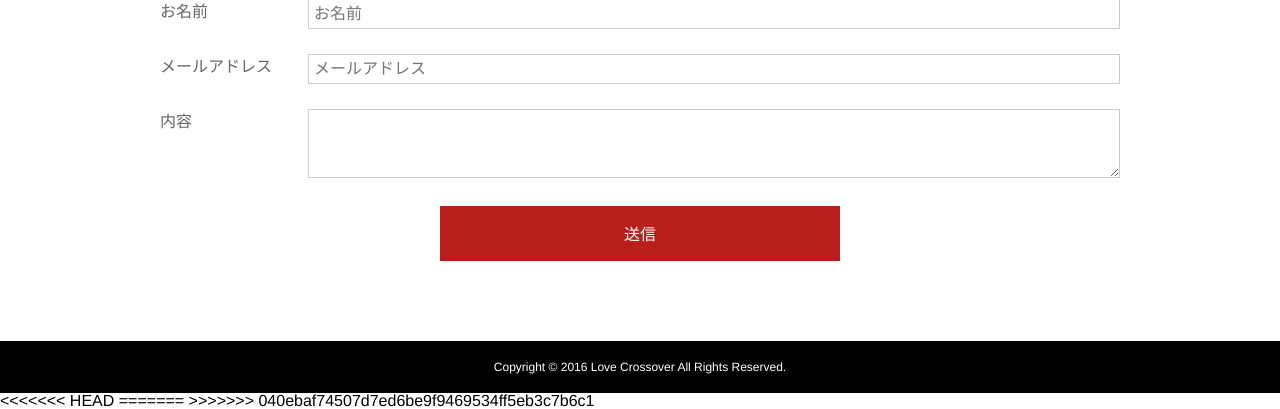
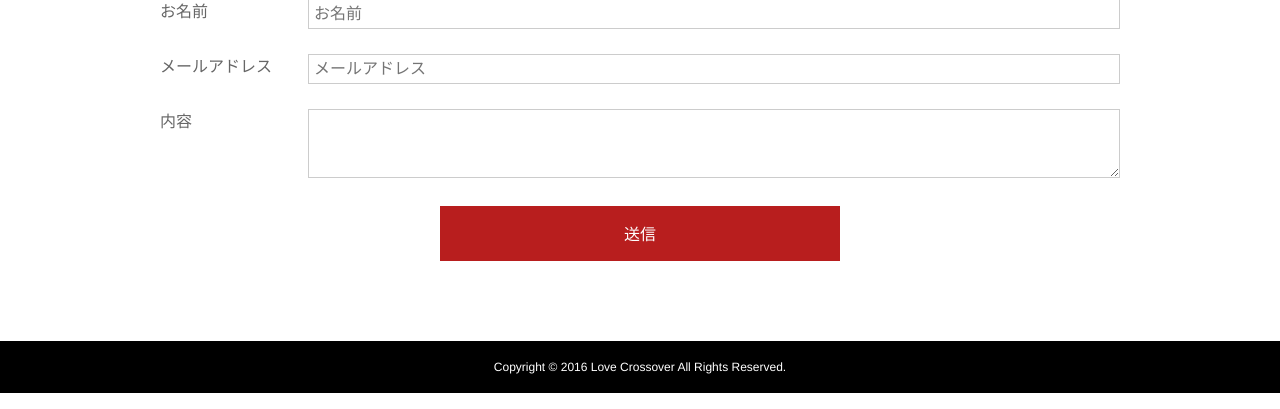
Before and after one commit to l2tporg/love-crossover, a PHP site: page / in a window 1280 px wide. Shown: the part 4409-4818 px from the top of the page. Run offline with PHP 8.4, Linux system fonts and the light colour scheme; data that the repository does not hold is empty; some libraries are stand-ins or nearby versions; some web fonts are replaced.

Commit message:
resolve conflicts.

```diff
--- a/public/index.php
+++ b/public/index.php
@@ -193,9 +193,6 @@
     </div>
     <script src="//ajax.googleapis.com/ajax/libs/jquery/2.2.4/jquery.min.js"></script>
     <script src="/common/js/script.js"></script>
-<<<<<<< HEAD
   <!-- test ssu -->
-=======
->>>>>>> 040ebaf74507d7ed6be9f9469534ff5eb3c7b6c1
   </body>
 </html>
```
